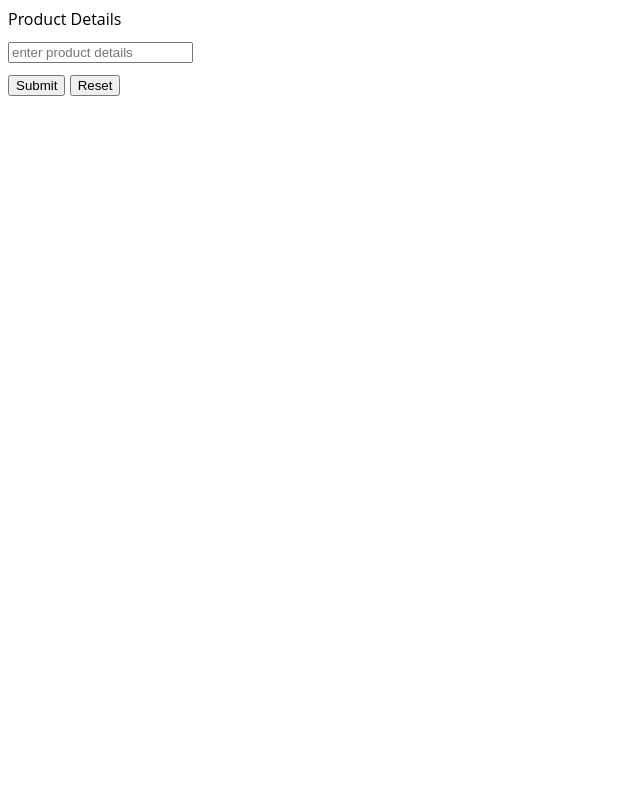
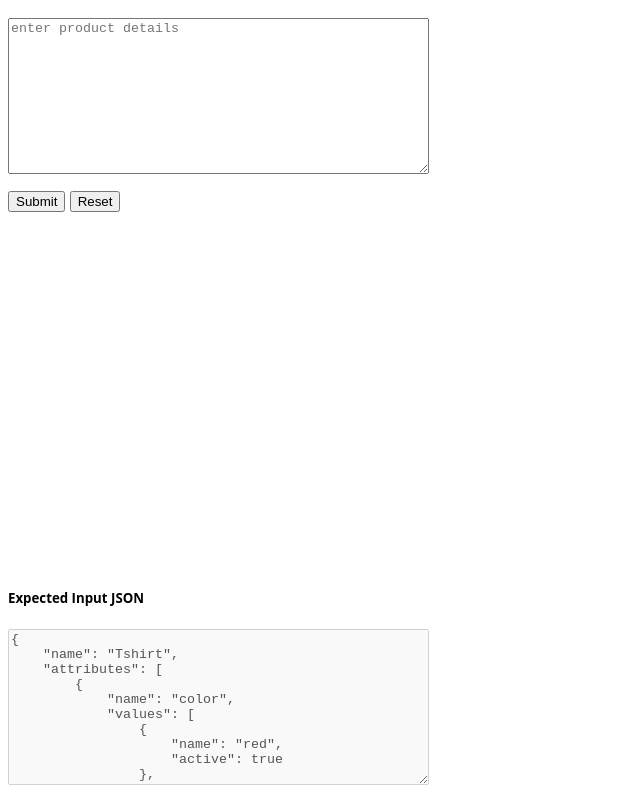
Before and after one commit to dhruti1997/tech-task-able, a plain HTML site: page index.html in a window 1280 px wide. Shown: the whole page, without its empty margins (0-640 px from the left). Drawn offline with nearby package versions, Linux system fonts and the light colour scheme.

Commit message:
switching to text area and adding sample input

```diff
--- a/index.html
+++ b/index.html
@@ -7,9 +7,8 @@
     <body>
         <div id="container" class="layout-column">
             <!-- input text -->
-            <label>Product Details</label>
             <div id="input-container">
-                <input id="product-details-text" type="text" placeholder="enter product details"/>
+                <textarea id="product-details-text" cols=50 rows=10 placeholder="enter product details"></textarea>
             </div>
             <div id="buttons-panel">
                 <button onclick="submitProductDetails()">Submit</button>
@@ -20,6 +19,12 @@
             <div id="output-container">
                 <table id="product-details-table"></table>
             </div>
+
+            <!-- sample input format -->
+            <div id="sample-container" class="layout-column">
+                <h5>Expected Input JSON</h5>
+                <textarea id="sample-json" disabled="true" cols=50 rows=10></textarea>
+            </div>
         </div>
         <script src="script.js"></script>
         <script src="https://ajax.googleapis.com/ajax/libs/jquery/3.4.0/jquery.min.js"></script>
--- a/script.js
+++ b/script.js
@@ -217,5 +217,49 @@ function submitProductDetails() {
 }
 
 function resetProductDetails() {
+    document.getElementById("product-details-text").value = null;
     $("#product-details-table").children().remove();
 }
+
+const sampleJSON = {
+    "name": "Tshirt",
+    "attributes": [
+        {
+            "name": "color",
+            "values": [
+                {
+                  "name": "red",
+                  "active": true
+                },
+                {
+                  "name": "blue",
+                  "active": true
+                },
+                {
+                  "name": "green",
+                  "active": true
+                }
+            ]
+        },
+        {
+            "name": "size",
+            "values": [
+                {
+                  "name": "S",
+                  "active": true
+                },
+                {
+                  "name": "M",
+                  "active": false
+                },
+                {
+                  "name": "L",
+                  "active": true
+                }
+            ]
+        }
+    ]
+}
+
+const sampleJSONText = JSON.stringify(sampleJSON, undefined, 4);
+document.getElementById("sample-json").value = sampleJSONText;
--- a/style.css
+++ b/style.css
@@ -36,3 +36,9 @@ td{
     text-align: left;
     padding: 10px;
 }
+
+#sample-container{
+    position: fixed;
+    bottom: 0;
+    padding-bottom: 10px;
+}
```
